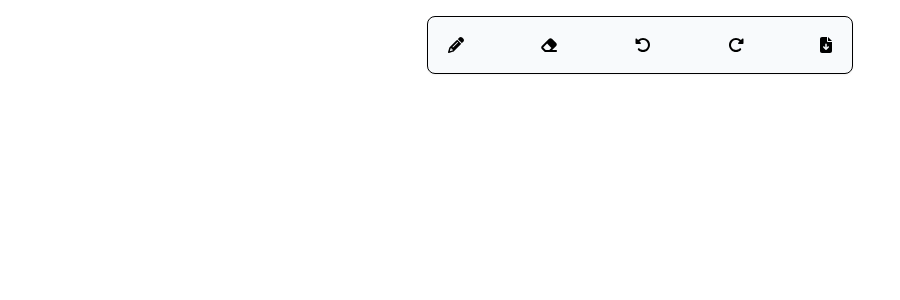
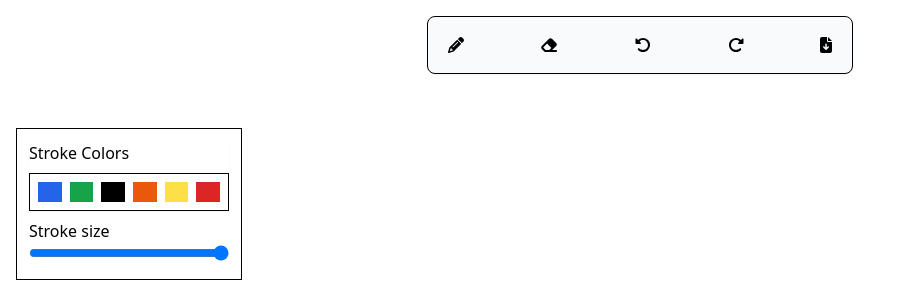
Before and after one commit to HrithikRaj1999/just-draw, a Next.js app: page / in a window 1280 px wide. Shown: the top 300 px of the page, without its empty margins (0-900 px from the left). Built offline with nearby package versions, Linux system fonts and the light colour scheme.

Commit message:
css tool box

```diff
--- /dev/null
+++ b/src/components/ToolBox/Colors.tsx
@@ -0,0 +1,23 @@
+import React from "react";
+
+interface ColorsPropsType {
+  color: string;
+}
+const colorClasses = {
+  red: "bg-red-600",
+  blue: "bg-blue-600",
+  green: "bg-green-600",
+  black: "bg-black",
+  brown: "bg-orange-600",
+  yellow: "bg-yellow-300",
+};
+
+const Colors = (props: ColorsPropsType) => {
+  const { color } = props;
+  const bgColorClass = colorClasses[color] as {string:string}
+  return (
+    <div className={`flex flow-col w-[30px] h-[20px]  ${bgColorClass}`}>{}</div>
+  );
+};
+
+export default Colors;
--- /dev/null
+++ b/src/components/ToolBox/ToolBox.tsx
@@ -0,0 +1,33 @@
+import { COLOR_LIST } from "@/constants";
+import React from "react";
+import Colors from "./Colors";
+
+const ToolBox = () => {
+  const handleBrushSize = () => {};
+  return (
+    <div className="tool-container">
+      <div className="stroke-color-selector">
+        <h4 className="stroke-color">Stroke Colors</h4>
+        <div className="color-box">
+          {COLOR_LIST.map((color, i) => (
+            <Colors key={i} color={color} />
+          ))}
+        </div>
+      </div>
+      <div className="range-container">
+
+        <h4>Stroke size</h4>
+        <input
+          className="size-range"
+          type="range"
+          min={1}
+          max={10}
+          step={1}
+          onChange={handleBrushSize}
+        />
+      </div>
+    </div>
+  );
+};
+
+export default ToolBox;
--- /dev/null
+++ b/src/constants.ts
@@ -0,0 +1 @@
+export const COLOR_LIST=['blue','green','black','brown','yellow','red']
--- a/src/pages/index.tsx
+++ b/src/pages/index.tsx
@@ -1,9 +1,11 @@
 import Menu from "@/components/Menu/Menu";
+import ToolBox from "@/components/ToolBox/ToolBox";
 
 export default function Home() {
   return (
     <div >
       <Menu />
+      <ToolBox/>
     </div>
   );
 }
--- a/src/styles/globals.css
+++ b/src/styles/globals.css
@@ -11,3 +11,17 @@
 .icon {
   @apply cursor-pointer hover:shadow-sm  rounded-lg hover:bg-slate-200 p-2;
 }
+
+.color-box{
+  @apply border border-black p-2  flex flex-1 gap-2 w-[150px] md:w-[200px]
+}
+.size-range{
+  @apply w-[150px] md:w-[200px]
+}
+
+.stroke-color-selector{
+  @apply grid gap-2 shadow-sm
+}
+.tool-container{
+  @apply absolute grid gap-2 p-3 border border-black  left-4 top-32
+}
```
